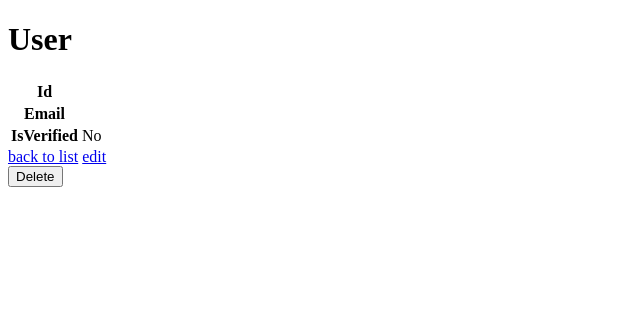
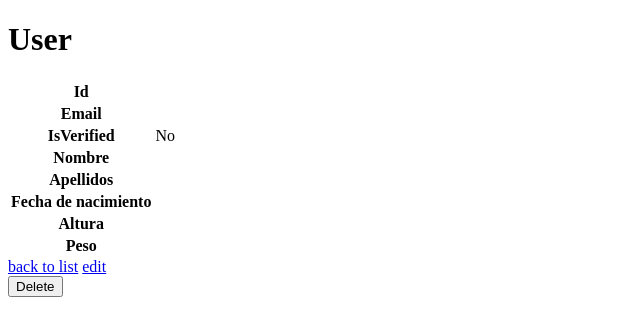
Before and after one commit to AlbertoPerezFlores/polideportivo, a Symfony app: template templates/user/show.html.twig in a window 1280 px wide. Shown: the top 336 px of the page, without its empty margins (0-640 px from the left). Run offline with Twig, Linux system fonts and the light colour scheme; the template is opened without the code that fills it, so the values that code supplies are empty; some libraries are stand-ins or nearby versions.

Commit message:
Perfil del usuario muestra todos los datos

```diff
--- a/src/Entity/PerfilUsuario.php
+++ b/src/Entity/PerfilUsuario.php
@@ -73,9 +73,10 @@ class PerfilUsuario
         return $this;
     }
 
-    public function getFechanacimiento(): ?\DateTimeInterface
+    public function getFechanacimiento(): ?string
     {
-        return $this->fechanacimiento;
+        $fechanacimiento = $this->fechanacimiento->format('d-m-Y');
+        return $fechanacimiento;
     }
 
     public function setFechanacimiento(?\DateTimeInterface $fechanacimiento): self
@@ -108,4 +109,5 @@ class PerfilUsuario
 
         return $this;
     }
+
 }
--- a/templates/user/show.html.twig
+++ b/templates/user/show.html.twig
@@ -9,22 +9,42 @@
         <tbody>
             <tr>
                 <th>Id</th>
-                <td>{{ perfilUsuario.id }}</td>
+                <td>{{ user.id }}</td>
             </tr>
             <tr>
                 <th>Email</th>
-                <td>{{ perfilUsuario.email }}</td>
+                <td>{{ user.email }}</td>
             </tr>
             <tr>
                 <th>IsVerified</th>
-                <td>{{ perfilUsuario.isVerified ? 'Yes' : 'No' }}</td>
+                <td>{{ user.isVerified ? 'Yes' : 'No' }}</td>
+            </tr>
+            <tr>
+                <th>Nombre</th>
+                <td>{{ user.perfil.nombre }}</td>
+            </tr>
+            <tr>
+                <th>Apellidos</th>
+                <td>{{ user.perfil.apellidos }}</td>
+            </tr>
+            <tr>
+                <th>Fecha de nacimiento</th>
+                <td>{{ user.perfil.fechanacimiento }}</td>
+            </tr>
+            <tr>
+                <th>Altura</th>
+                <td>{{ user.perfil.altura }}</td>
+            </tr>
+            <tr>
+                <th>Peso</th>
+                <td>{{ user.perfil.peso }}</td>
             </tr>
         </tbody>
     </table>
 
     <a href="{{ path('app_user_index') }}">back to list</a>
 
-    <a href="{{ path('app_user_edit', {'id': perfilUsuario.id}) }}">edit</a>
+    <a href="{{ path('app_user_edit', {'id': user.id}) }}">edit</a>
 
     {{ include('user/_delete_form.html.twig') }}
 {% endblock %}
```
Also changed, not shown: src/Controller/UserController.php (+5 -10 lines), 1 other file.
